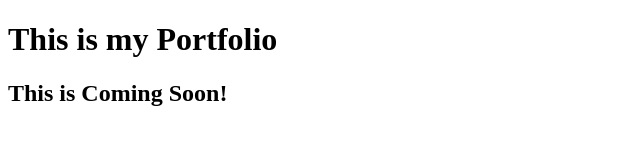
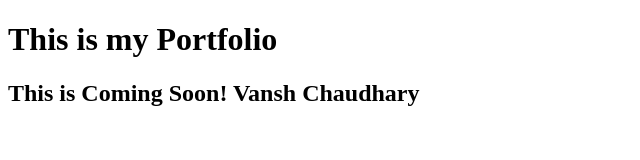
Before and after one commit to Chaudharyvansh67/Portfolio-Vansh-Chaudhary, a plain HTML site: page index.html in a window 1280 px wide. Shown: the whole page, without its empty margins (0-640 px from the left). Drawn offline with Linux system fonts and the light colour scheme.

Commit message:
Add name

```diff
--- a/index.html
+++ b/index.html
@@ -10,7 +10,7 @@ Portfolio
 This is my Portfolio
 </h1>
 <h2>
-This is Coming Soon!
+This is Coming Soon! Vansh Chaudhary
 </h2>
 </body>
 <footer>
```
